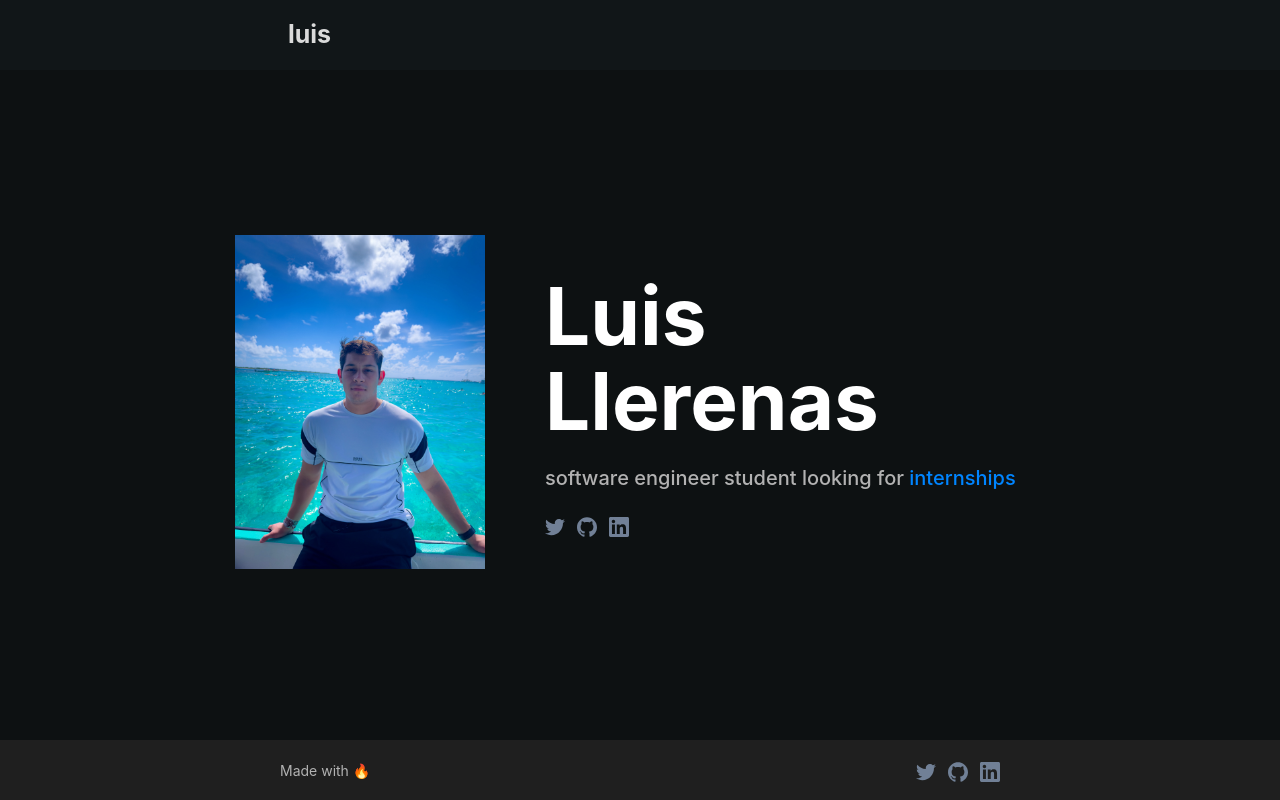
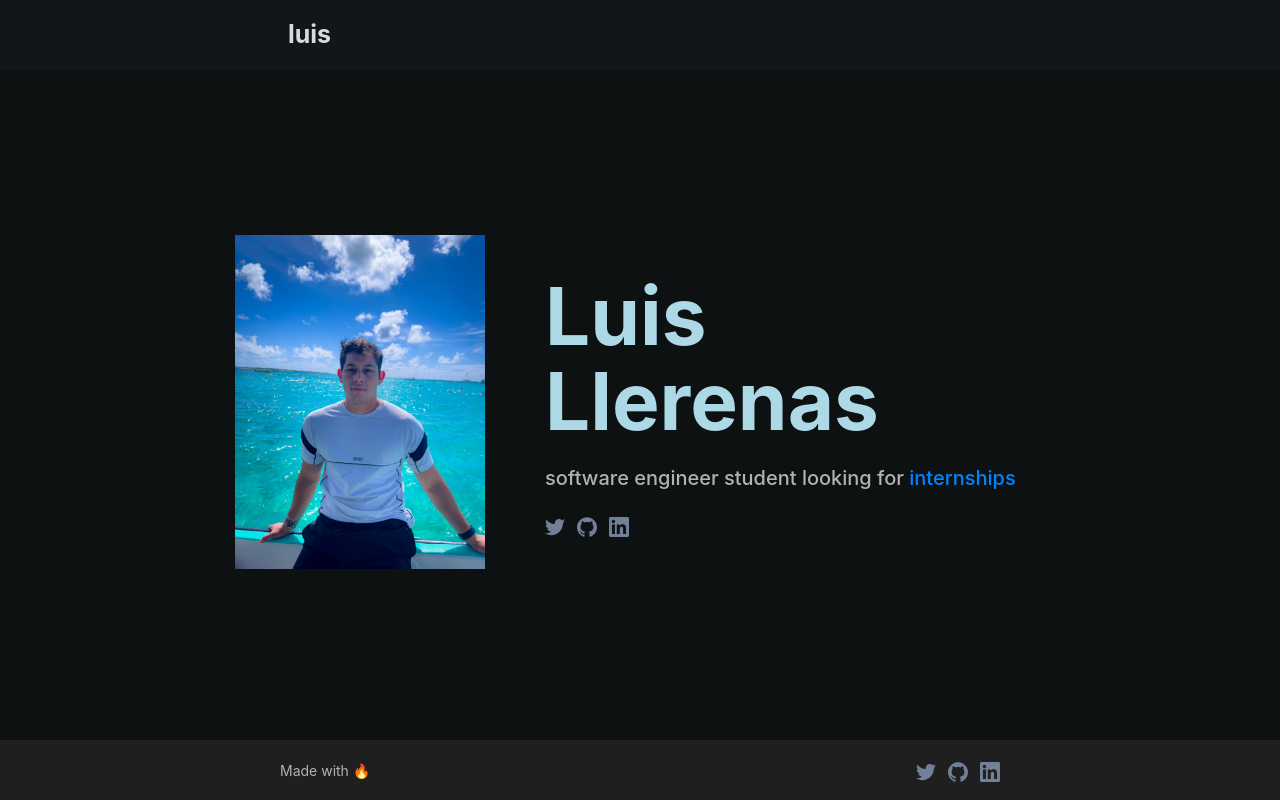
Before and after one commit to LuisLlerenas/luigi.rocks, a Next.js app: page / in a window 1280 px wide. Built offline with nearby package versions, Linux system fonts and the light colour scheme.

Commit message:
change hero text from white to light blue

```diff
--- a/components/index/Hero.tsx
+++ b/components/index/Hero.tsx
@@ -52,7 +52,7 @@ export const Hero: FC = () => (
         maxW={['450px', '500px', '500px', null]}
       >
         <Heading
-          color="white"
+          color="lightBlue"
           as="h1"
           fontSize={['60px', '4xl']}
           lineHeight={['70px', '85px']}
```
